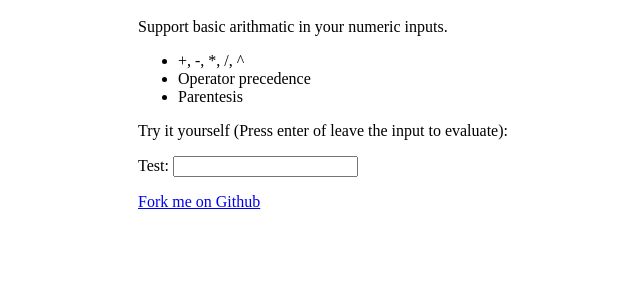
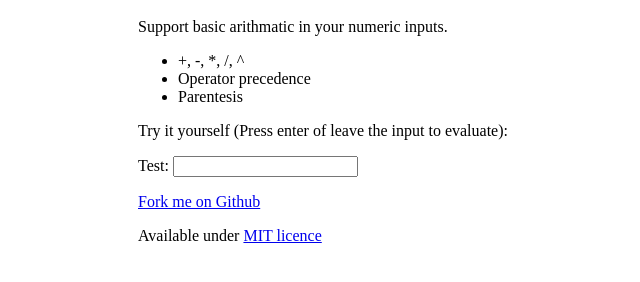
Before and after one commit to edave64/qwick-maffs, a website: page index.html in a window 1280 px wide. Shown: the part 56-338 px from the top of the page, without its empty margins (118-758 px from the left). Drawn offline with Linux system fonts and the light colour scheme.

Commit message:
Added readme

```diff
--- a/index.html
+++ b/index.html
@@ -36,5 +36,8 @@
 		<p>
 			<a href="https://github.com/edave64/qwick-maffs/">Fork me on Github</a>
 		</p>
+		<p>
+			Available under <a href="https://github.com/edave64/qwick-maffs/LICENCE">MIT licence</a>
+		</p>
 	</body>
 </html>
```
Also changed, not shown: src/index.js (+6 -2 lines), README.md (added), dist/qwick-maffs.amd.js, dist/qwick-maffs.cjs, dist/qwick-maffs.global.js, dist/qwick-maffs.mjs.
